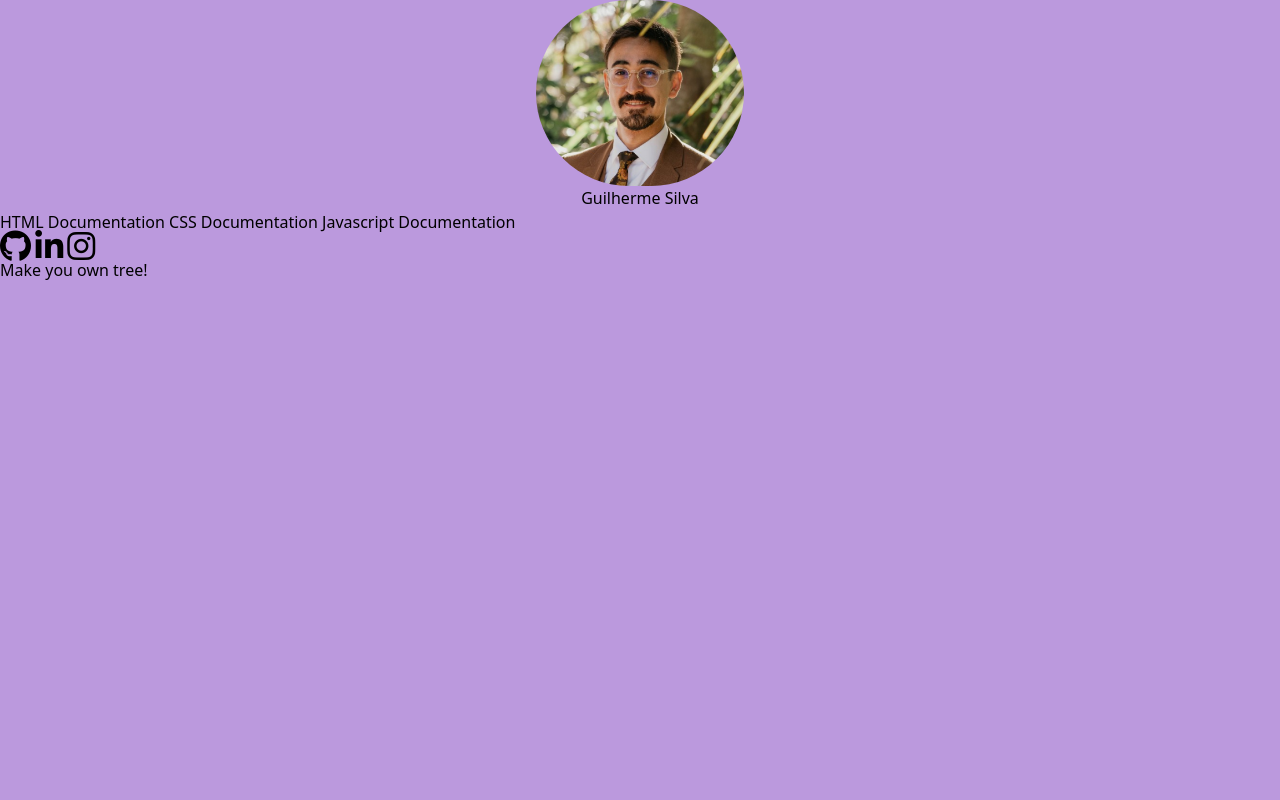
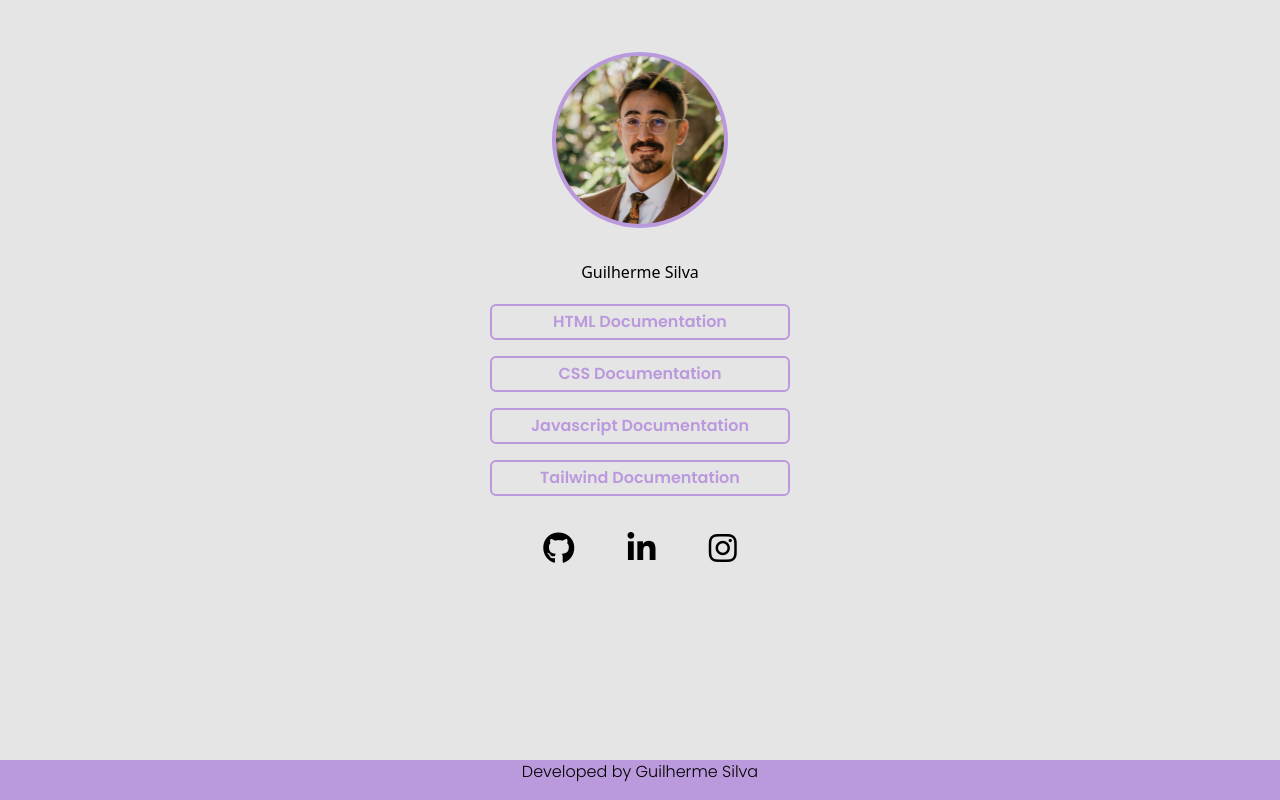
Before and after one commit to guilhermebpsilva/social-tree, a website: page index.html in a window 1280 px wide. Drawn offline with Linux system fonts and the light colour scheme.

Commit message:
style refinements

```diff
--- a/index.html
+++ b/index.html
@@ -9,27 +9,24 @@
     <link rel="stylesheet" href="./tailwind/output.css">
     <title>Social tree</title>
 </head>
-<body class="bg-bgPink ">
-    <header class="flex flex-col items-center">
-        <img class="rounded-full w-52" src="../assets/foto3x4.PNG" alt="profile photo">
-        <h1 >Guilherme Silva</h1>
+<body class="bg-bgWhite">
+    <header class="flex flex-col items-center my-5">
+        <div class="bg-profilePic rounded-full w-44 h-44 border-solid border-4 border-mainPink bg-cover m-8 "></div>
+        <h1 class="text-base" >Guilherme Silva</h1>
     </header>
-    <div>
-        <button onclick="window.open('https://developer.mozilla.org/en-US/docs/Web/HTML','_blank')" >HTML Documentation</button>
-        <button onclick="window.open('https://developer.mozilla.org/en-US/docs/Web/CSS','_blank')">CSS Documentation</button>
-        <button onclick="window.open('https://developer.mozilla.org/en-US/docs/Web/javascript','_blank')">Javascript Documentation</button>
-        <div>
+    <div class="flex flex-col justify-center " >
+        <button class="btnLink " onclick="window.open('https://developer.mozilla.org/en-US/docs/Web/HTML','_blank')" >HTML Documentation</button>
+        <button class="btnLink " onclick="window.open('https://developer.mozilla.org/en-US/docs/Web/CSS','_blank')">CSS Documentation</button>
+        <button class="btnLink " onclick="window.open('https://developer.mozilla.org/en-US/docs/Web/javascript','_blank')">Javascript Documentation</button>
+        <button class="btnLink mb-10 " onclick="window.open('https://tailwindcss.com/docs/installation','_blank')">Tailwind Documentation</button>
+        <div class="flex justify-evenly min-w-link m-auto ">
             <a href="https://github.com/guilhermebpsilva" target="_blank"><i id="github" class="fa-brands fa-github fa-2xl"></i></a>
             <a href="https://www.linkedin.com/in/gbps/" target="_blank"><i id="linkedin" class="fa-brands fa-linkedin-in fa-2xl"></i></a>
             <a href="https://www.instagram.com/guilhermebpsilva/" target="_blank"><i id="instagram" class="fa-brands fa-instagram fa-2xl"></i></a>
-            <!-- <i id="twitter" class="fa-brands fa-twitter fa-2xl"></i>
-            <i id="youtube" class="fa-brands fa-youtube fa-2xl"></i> -->
+            <a href="" class="hidden" ><i id="twitter" class="fa-brands fa-twitter fa-2xl"></i></a>
+            <a href="" class="hidden" ><i id="youtube" class="fa-brands fa-youtube fa-2xl"></i></a>
         </div>
     </div>
-    <footer>
-        <div>
-            <p>Make you own tree!</p>
-        </div>
-    </footer>
+    <footer class="bg-mainPink w-full h-10 fixed bottom-0 text-center font-poppins" > Developed by Guilherme Silva </footer>
 </body>
 </html>
--- a/styles.css
+++ b/styles.css
@@ -1,3 +1,9 @@
 @tailwind base;
 @tailwind components;
 @tailwind utilities;
+
+@layer components {
+    .btnLink {
+        @apply border-solid border-2 border-mainPink w-fit m-auto px-5 py-1 rounded-md mb-4 min-w-link font-poppins font-semibold text-mainPink hover:bg-mainPink hover:text-bgWhite
+    }
+}
--- a/tailwind.config.js
+++ b/tailwind.config.js
@@ -1,10 +1,26 @@
 /** @type {import('tailwindcss').Config} */
 module.exports = {
-  content: ["./index.html"],
+  content: ["./*"],
   theme: {
     extend: {
       colors: {
-        bgPink: "#BB99DD"
+        mainPink: "#BB99DD",
+        bgWhite: "#E5E5E5",
+      },
+      fontFamily: {
+        poppins: ['Poppins', 'sans-serif']
+      },
+      backgroundImage: {
+        profilePic: "url('/assets/foto3x4.PNG')",
+      },
+      borderRadius: {
+        full: '50%'
+      },
+      minWidth: {
+        link: '300px'
+      },
+      maxWidth: {
+        icons: '300px'
       }
     },
   },
```
Also changed, not shown: tailwind/output.css.
